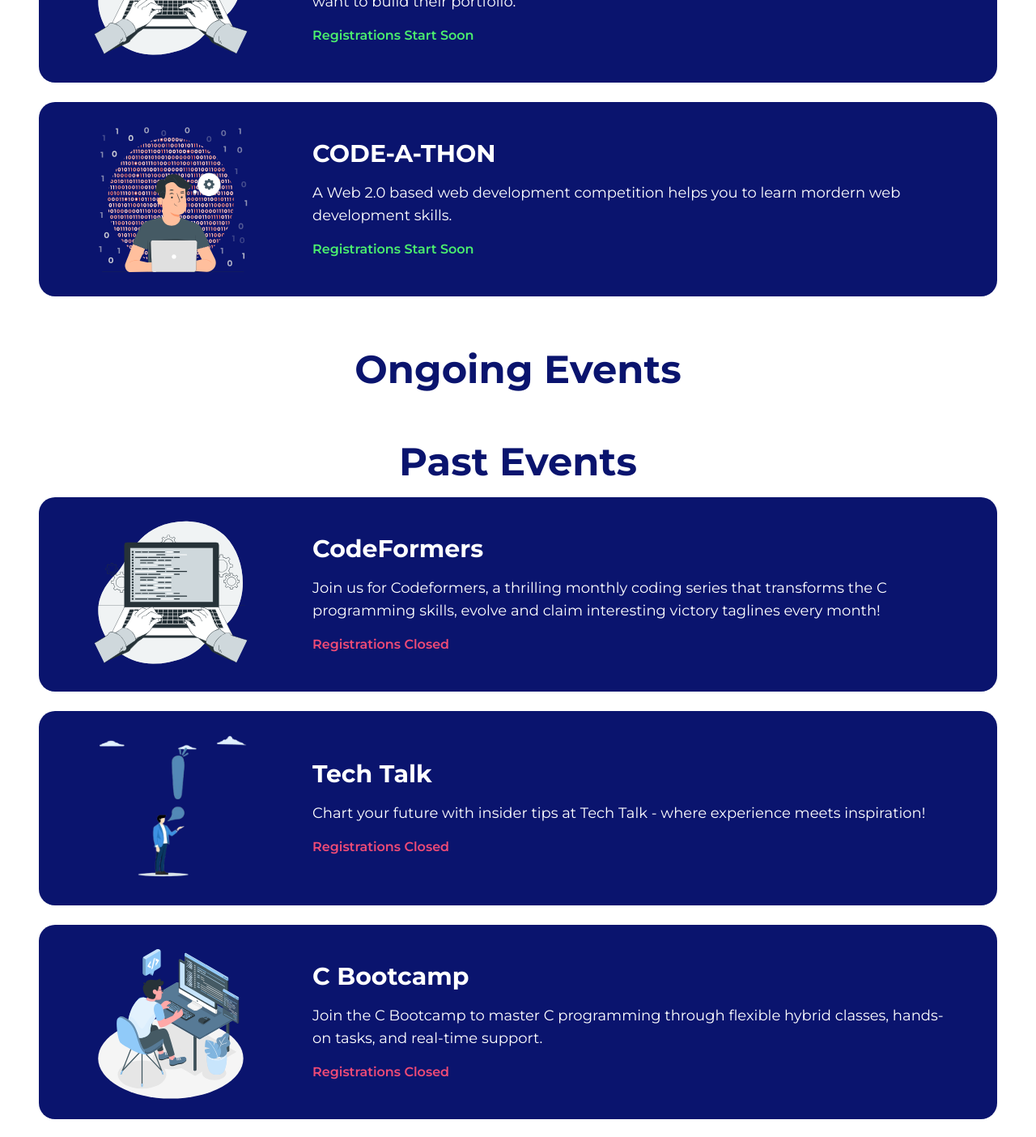
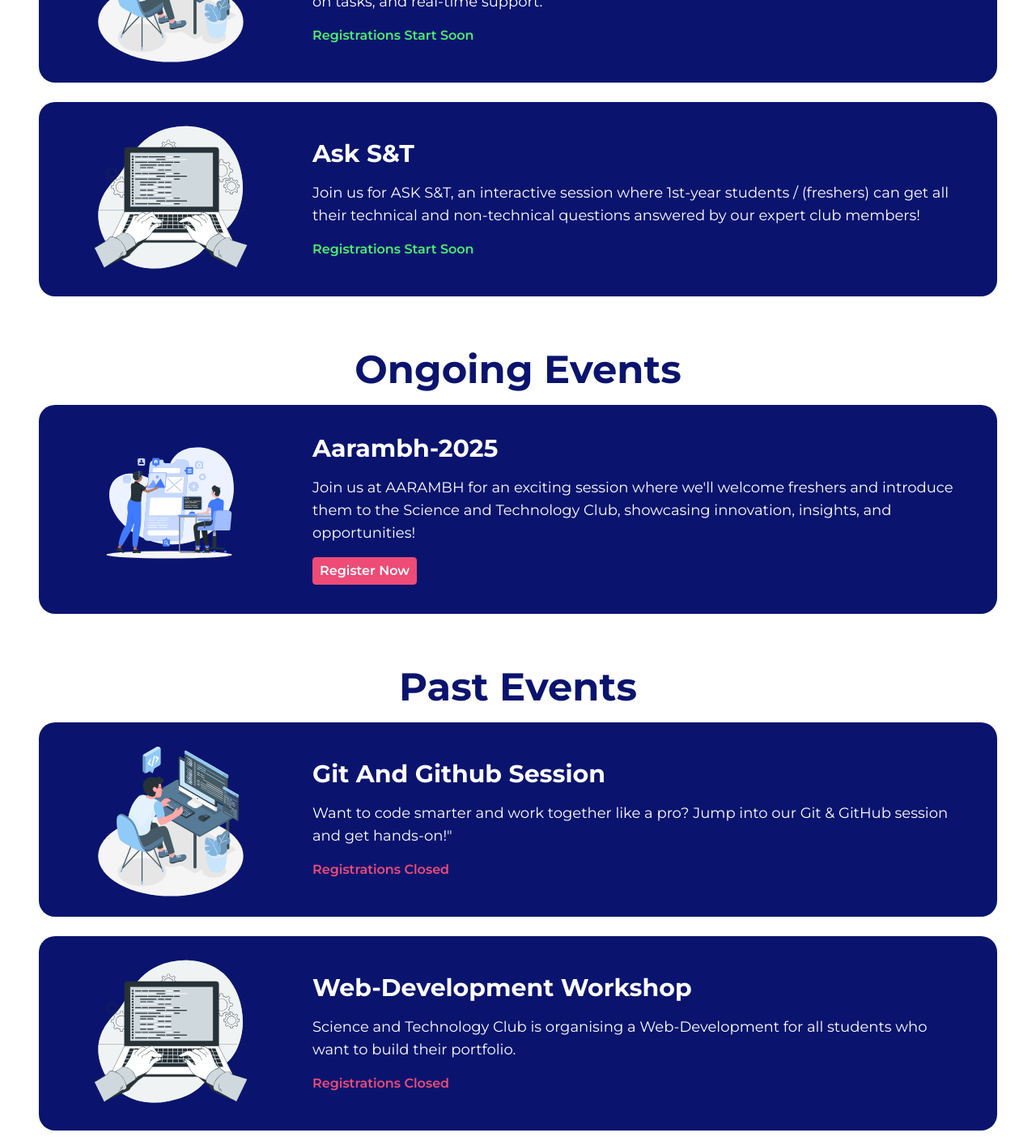
Before and after one commit to snt-club/snt-club.vercel.app, a Next.js app: page / in a window 1280 px wide. Shown: the part 3180-4584 px from the top of the page at 81% size. Built offline with nearby package versions, Linux system fonts and the light colour scheme.

Commit message:
Update events

```diff
--- a/eventConstants.js
+++ b/eventConstants.js
@@ -8,7 +8,7 @@ const eventDetails = [
     eventName: 'CodeFormers',
     eventDesc: 'Join us for Codeformers, a thrilling monthly coding series that transforms the C programming skills, evolve and claim interesting victory taglines every month!',
     eventImg: windows_img,
-    eventStatus: 'past',
+    eventStatus: 'upcoming',
     eventRegLink: '/events/codeformers',
     eventRegStatus: 'closed',
   },
@@ -17,7 +17,7 @@ const eventDetails = [
     eventName: 'Git And Github Session',
     eventDesc: 'Want to code smarter and work together like a pro? Jump into our Git & GitHub session and get hands-on!"',
     eventImg: c_bootcamp_img,
-    eventStatus: 'upcoming',
+    eventStatus: 'past',
     eventRegLink: '/events/',
     eventRegStatus: 'closed',
   },
@@ -26,18 +26,18 @@ const eventDetails = [
     eventDesc:
       'Science and Technology Club is organising a Web-Development for all students who want to build their portfolio.',
     eventImg: windows_img,
-    eventStatus: 'upcoming',
+    eventStatus: 'past',
     eventRegLink: '/events/web-dev',
     eventRegStatus: 'closed',
   },
-  {
-    eventName: 'CODE-A-THON',
-    eventDesc: 'A Web 2.0 based web development competition helps you to learn mordern web development skills.',
-    eventImg: code_img,
-    eventStatus: 'upcoming',
-    eventRegLink: '/events/',
-    eventRegStatus: 'closed',
-  },
+  // {
+  //   eventName: 'CODE-A-THON',
+  //   eventDesc: 'A Web 2.0 based web development competition helps you to learn mordern web development skills.',
+  //   eventImg: code_img,
+  //   eventStatus: 'upcoming',
+  //   eventRegLink: '/events/',
+  //   eventRegStatus: 'closed',
+  // },
   {
     eventName: 'Tech Talk ',
     eventDesc: 'Chart your future with insider tips at Tech Talk  - where experience meets inspiration!',
@@ -60,7 +60,7 @@ const eventDetails = [
     eventName: 'C Bootcamp',
     eventDesc: 'Join the C Bootcamp to master C programming through flexible hybrid classes, hands-on tasks, and real-time support.',
     eventImg: c_bootcamp_img,
-    eventStatus: 'past',
+    eventStatus: 'upcoming',
     eventRegLink: '/events/cbootcamp24',
     eventRegStatus: 'closed',
   },
@@ -69,18 +69,18 @@ const eventDetails = [
     eventName: 'Ask S&T',
     eventDesc: 'Join us for ASK S&T, an interactive session where 1st-year students / (freshers) can get all their technical and non-technical questions answered by our expert club members!',
     eventImg: windows_img,
-    eventStatus: 'past',
+    eventStatus: 'upcoming',
     eventRegLink: '/events/AskSnT',
     eventRegStatus: 'closed',
   },
-  // {
-  //   eventName: 'Aarambh-2024',
-  //   eventDesc: "Join us at AARAMBH for an exciting session where we'll welcome freshers and introduce them to the Science and Technology Club, showcasing innovation, insights, and opportunities!",
-  //   eventImg: flutterworkshop_img,
-  //   eventStatus: 'past',
-  //   eventRegLink: '/events/aarambh24',
-  //   eventRegStatus: 'closed',
-  // },
+  {
+    eventName: 'Aarambh-2025',
+    eventDesc: "Join us at AARAMBH for an exciting session where we'll welcome freshers and introduce them to the Science and Technology Club, showcasing innovation, insights, and opportunities!",
+    eventImg: flutterworkshop_img,
+    eventStatus: 'ongoing',
+    eventRegLink: 'https://forms.gle/V8qwSNwyckYUbYrcA',
+    eventRegStatus: 'live',
+  },
   // {
   //   eventName: 'Tech Talk With Alumni',
   //   eventDesc: 'Tech talk with alumni Join us for an Expert talk session, connecting students with industry pioneers for insightful tech guidance!',
@@ -89,14 +89,14 @@ const eventDetails = [
   //   eventRegLink: '/events/techTalkWithAlumni',
   //   eventRegStatus: 'closed',
   // },
-  // {
-  //   eventName: 'CODE WITH S&T 3.0',
-  //   eventDesc: 'Science and Technology Club is back with next chapter of Code With S&T - this time bigger and better!',
-  //   eventImg: c_bootcamp_img,
-  //   eventStatus: 'past',
-  //   eventRegLink: 'https://forms.gle/PchzxHMUSfkU68sy7',
-  //   eventRegStatus: 'closed',
-  // },
+  {
+    eventName: 'CODE WITH S&T 4.0',
+    eventDesc: 'Science and Technology Club is back with next chapter of Code With S&T - this time bigger and better!',
+    eventImg: c_bootcamp_img,
+    eventStatus: 'past',
+    eventRegLink: 'https://forms.gle/PchzxHMUSfkU68sy7',
+    eventRegStatus: 'closed',
+  },
 
   // {
   //   eventName: 'Clash of Coders - Pravah Event',
```
